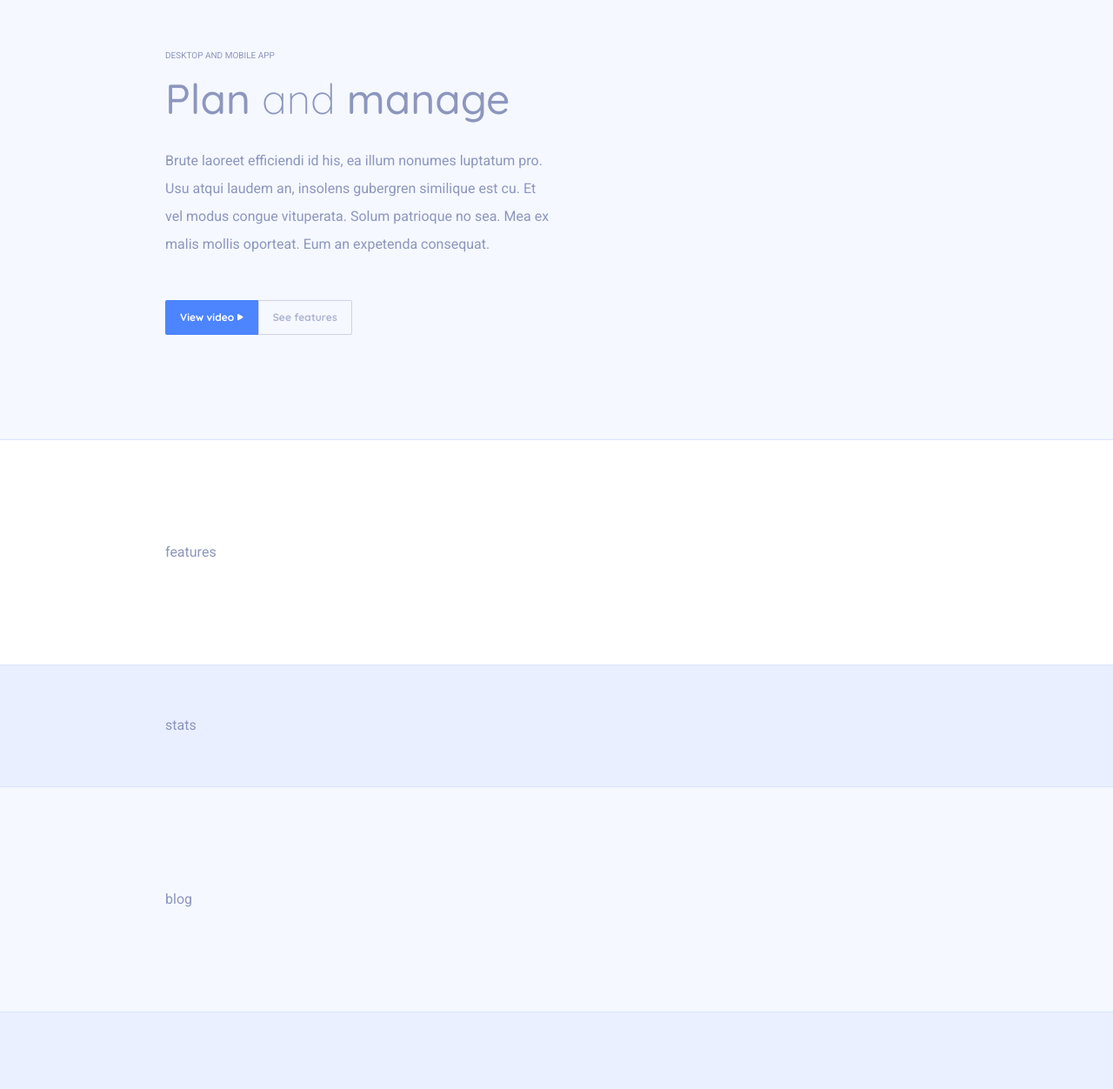
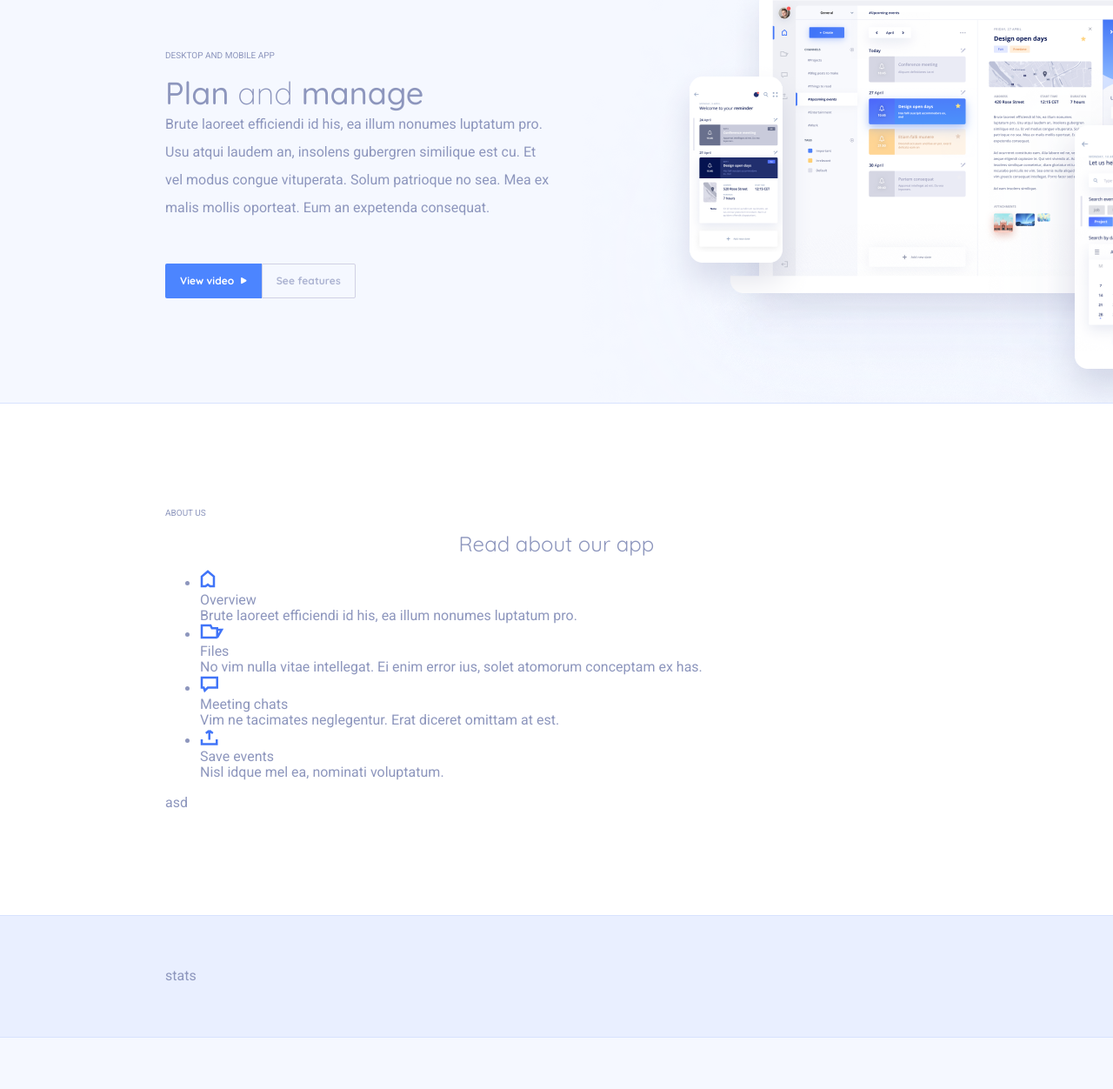
Before and after one commit to geniasheiko/applanding, a website: page index.html in a window 1280 px wide. Shown: the part 842-2094 px from the top of the page at 87% size. Drawn offline with Linux system fonts and the light colour scheme.

Commit message:
Sections Plan-and-manage and Features. Added styles, images.

```diff
--- a/index.html
+++ b/index.html
@@ -91,11 +91,6 @@
                <div class="btn-icon-play-wrapper">
                   <a href="#">
                      <i class="icon-play"></i>
-                     <svg width="7" height="8" viewBox="0 0 7 8" fill="none" xmlns="http://www.w3.org/2000/svg">
-                        <path
-                           d="M6 2.73354C6.66667 3.11844 6.66667 4.08069 6 4.46559L1.5 7.06367C0.833333 7.44857 0 6.96744 0 6.19764V1.00149C0 0.231691 0.833333 -0.249434 1.5 0.135467L6 2.73354Z"
-                           fill="#5e81ff" />
-                     </svg>
                   </a>
                </div>
             </div>
@@ -126,8 +121,9 @@
    <section class="section-outer section-plan-and-manage">
       <div class="section-inner">
          <div class="section-plan-and-manage__content">
+            <img src="img/plan and manage.png" alt="" class="aside-image">
             <h5>DESKTOP AND MOBILE APP</h5>
-            <h2><span>Plan</span> and <span>manage</span></h2>
+            <h3><span>Plan</span> and <span>manage</span></h3>
             <div class="text">
                Brute laoreet efficiendi id his, ea illum nonumes luptatum pro. Usu atqui laudem an, insolens gubergren
                similique est cu. Et vel modus congue vituperata. Solum patrioque no sea. Mea ex malis mollis oporteat.
@@ -154,7 +150,48 @@
    <!-- features -->
    <section class="section-outer section-features">
       <div class="section-inner">
-         features
+         <h5>ABOUT US</h5>
+         <h4 class="ta-c">Read about our app</h4>
+
+         <ul class="features-list">
+            <li class="features-list__item">
+               <div class="features-list__item-icon">
+                  <img src="img/icons/Vector 1.svg" alt="">
+               </div>
+               <div class="features-list__item-title">Overview</div>
+               <div class="features-list__item-text">Brute laoreet efficiendi id his, ea illum nonumes luptatum pro.
+               </div>
+            </li>
+            <li class="features-list__item">
+               <div class="features-list__item-icon">
+                  <img src="img/icons/Vector 2.svg" alt="">
+               </div>
+               <div class="features-list__item-title">Files</div>
+               <div class="features-list__item-text">No vim nulla vitae intellegat. Ei enim error ius, solet atomorum
+                  conceptam ex has.
+               </div>
+            </li>
+            <li class="features-list__item">
+               <div class="features-list__item-icon">
+                  <img src="img/icons/Vector 3.svg" alt="">
+               </div>
+               <div class="features-list__item-title">Meeting chats</div>
+               <div class="features-list__item-text">Vim ne tacimates neglegentur. Erat diceret omittam at est.
+               </div>
+            </li>
+            <li class="features-list__item">
+               <div class="features-list__item-icon">
+                  <img src="img/icons/Vector 4.svg" alt="">
+               </div>
+               <div class="features-list__item-title">Save events</div>
+               <div class="features-list__item-text">Nisl idque mel ea, nominati voluptatum.
+
+               </div>
+            </li>
+
+         </ul>
+
+         <div class="btns">asd</div>
       </div>
    </section>
    <!-- / features -->
--- a/scss/style.scss
+++ b/scss/style.scss
@@ -318,14 +318,14 @@ h5 {
 }
 
 .icon-play {
- //  display: inline-flex;
-  // align-items: center;
-  // justify-content: center;
-  // width: $base * 13;
-   //height: $base * 13;
-  // background-color: #fff;
-   //border-radius: 100%;
-   //box-shadow: 0 10px 50px rgba(#c9d1e7, .6);
+   display: inline-flex;
+   align-items: center;
+   justify-content: center;
+   width: $base * 13;
+   height: $base * 13;
+   background-color: #fff;
+   border-radius: 100%;
+   box-shadow: 0 10px 50px rgba(#c9d1e7, .6);
 
    &::before {
       display: block;
@@ -368,12 +368,24 @@ h5 {
 
 // === Plan-and-manage ===
 .section-plan-and-manage {
+   position: relative;
+   overflow: hidden;
    background-color: #f5f8ff;
+
+
 
    &__content {
       width: 50%;
 
-      h2 {
+
+      .aside-image {
+         position: absolute;
+         top: 0;
+         left: 50%;
+
+      }
+
+      h3 {
          font-weight: $fw-light;
 
          span {
@@ -385,6 +397,12 @@ h5 {
       .text {
          line-height: 2;
          margin-bottom: $base * 12;
+      }
+
+      .btn-group {
+         svg {
+            margin-left: $base;
+         }
       }
    }
 }
```
Also changed, not shown: css/style.css, img/icons/Vector 1.svg (added), img/icons/Vector 2.svg (added), img/icons/Vector 3.svg (added), img/icons/Vector 4.svg (added), img/plan and manage.png (added).
